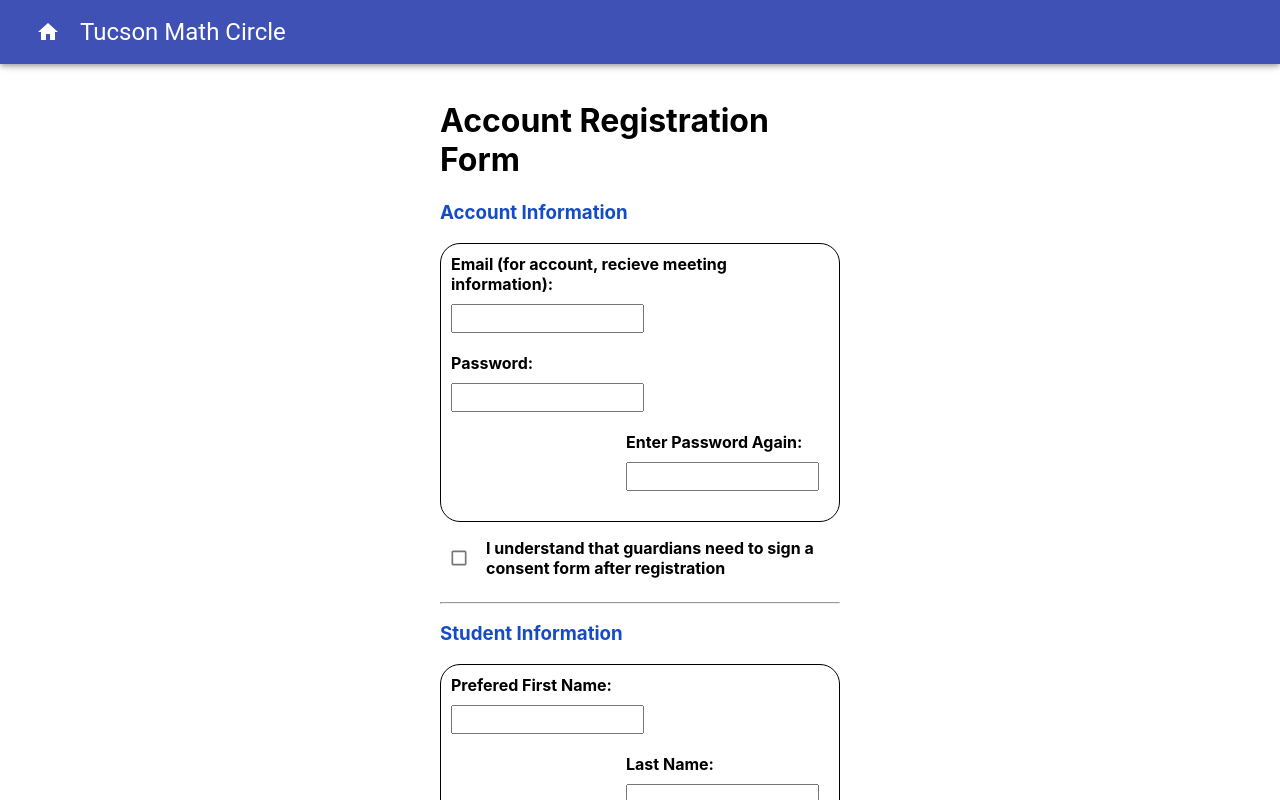
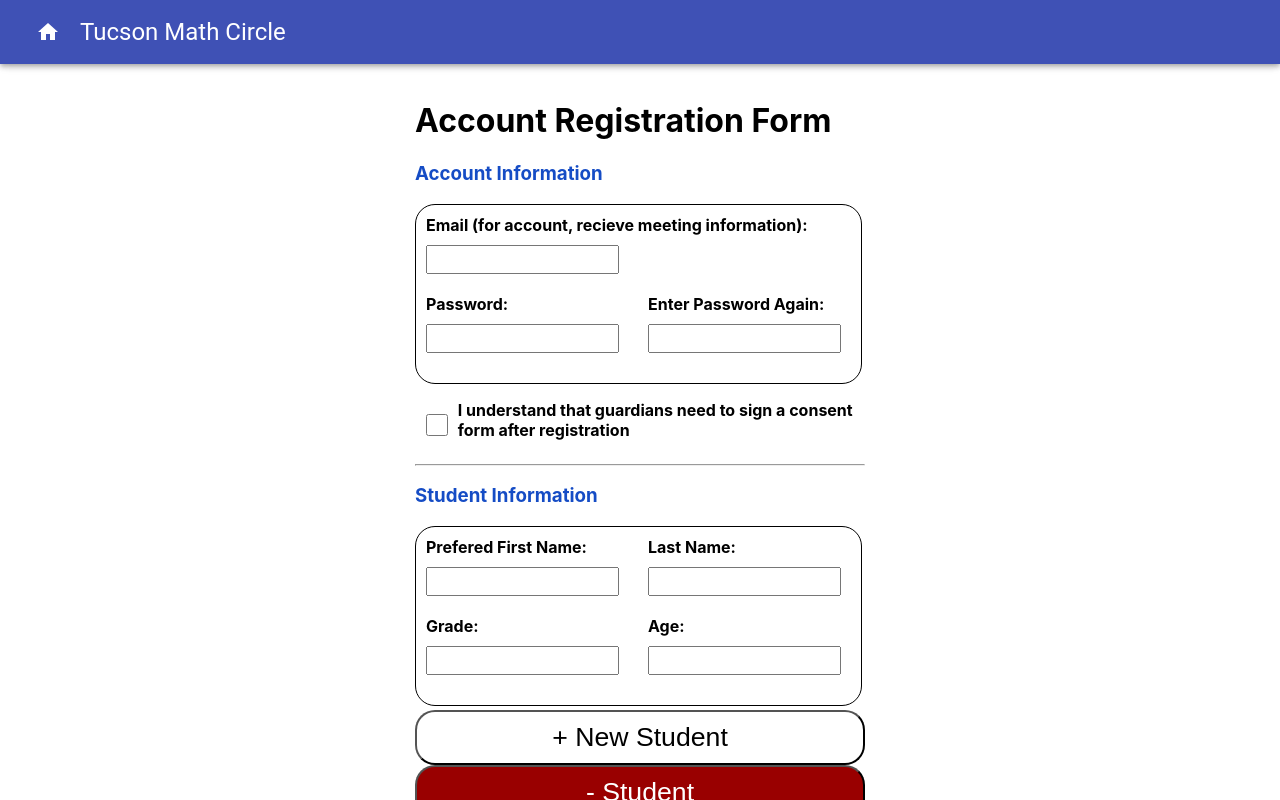
Before and after one commit to csc-536/tucson-math-circle-portal-, a React (Create React App) app in the folder frontend/: page /signup in a window 1280 px wide. Shown: the top 800 px of the page. Built offline with nearby package versions, Linux system fonts and the light colour scheme.

Commit message:
Spaced out reg form for other browsers

```diff
--- a/frontend/src/registration/checkBox.js
+++ b/frontend/src/registration/checkBox.js
@@ -4,26 +4,14 @@
  * Purpose: Provide a checkbox for the registration form regarding user
  *          consent
  */
-import TextField from "@material-ui/core/TextField";
-import Autocomplete from "@material-ui/lab/Autocomplete";
-import Checkbox from "@material-ui/core/Checkbox";
-import CheckBoxOutlineBlankIcon from "@material-ui/icons/CheckBoxOutlineBlank";
-import CheckBoxIcon from "@material-ui/icons/CheckBox";
 
-function CheckBox(props) {
-  const icon = <CheckBoxOutlineBlankIcon fontSize="small" />;
-  const checkedIcon = <CheckBoxIcon fontSize="small" />;
-
+function CheckBox({ handleCheckBoxChange }) {
   /*
    * Returns the checkbox and text
    */
   return (
     <div id="checkbox">
-      <Checkbox
-        icon={icon}
-        checkedIcon={checkedIcon}
-        style={{ marginRight: 8 }}
-      />
+      <input type="checkbox" id="myCheckBox" onClick={handleCheckBoxChange} />
       <p>
         I understand that guardians need to sign a consent form after
         registration
--- a/frontend/src/registration/registration.css
+++ b/frontend/src/registration/registration.css
@@ -6,7 +6,7 @@
  */
 #regForm {
   margin: 0 auto;
-  max-width: 400px;
+  max-width: 450px;
 }
 /* div {
     clear: both;
@@ -49,12 +49,16 @@
 }
 #mailOptDiv {
   margin: 0 auto;
-  width: 400px;
+  width: 450px;
   display: flex;
 }
 .mailRadio {
   margin: 20px;
   display: flex;
+}
+#myCheckBox {
+  margin-top: 30px;
+  width: 50px;
 }
 #addStudent,
 #addGuardian,
@@ -63,7 +67,7 @@
   font-size: 20pt;
   border-radius: 20px;
   background-color: white;
-  width: 400px;
+  width: 450px;
   padding: 10px;
   cursor: pointer;
 }
@@ -84,4 +88,5 @@ select {
   display: inline-block;
   padding: 10px;
   border-radius: 20px;
+  width: 425px;
 }
--- a/frontend/src/registration/registration.js
+++ b/frontend/src/registration/registration.js
@@ -45,6 +45,8 @@ function Registration({ update }) {
     guardians: [initialGuardian],
     section: ["junior_a", "junior_b", "senior"],
   });
+
+  const [checkBox, setCheckBox] = useState(false);
 
   const handleOnChange = (e, i, type) => {
     const { name, value } = e.target;
@@ -96,6 +98,12 @@ function Registration({ update }) {
     setForm({ ...form, section });
   };
 
+  const handleCheckBoxChange = (e) => {
+    const { checked } = e.target;
+    console.log(checked);
+    setCheckBox(checked);
+  };
+
   /*
    * 'studentList' is a list of all the students affiliated with the account.
    * 'guardianList' is a list of all the guardians affiliated with the account.
@@ -127,7 +135,7 @@ function Registration({ update }) {
    * 'buttonVal' is the text on the button for form submission.
    */
   let header = <RegHeader />;
-  let isUpdate = <CheckBox />;
+  let isUpdate = <CheckBox handleCheckBoxChange={handleCheckBoxChange} />;
   let buttonVal = "Register";
 
   /*
@@ -157,7 +165,14 @@ function Registration({ update }) {
 
   let errStr = "";
 
-  const checkFeilds = (email, password, repassword, students, guardians) => {
+  const checkFeilds = (
+    email,
+    password,
+    repassword,
+    students,
+    guardians,
+    checkBox
+  ) => {
     errStr = "";
     var mailformat = /^[a-zA-Z0-9.!#$%&'*+/=?^_`{|}~-]+@[a-zA-Z0-9-]+(?:\.[a-zA-Z0-9-]+)*$/;
     if (!email.match(mailformat)) {
@@ -168,6 +183,9 @@ function Registration({ update }) {
     }
     if (!update && repassword !== password) {
       errStr += "Passwords do not match\n";
+    }
+    if (!update && checkBox !== true) {
+      errStr += "Must check the box\n";
     }
     students.map((student, i) => {
       if (student.first_name === "") {
@@ -213,7 +231,14 @@ function Registration({ update }) {
     e.preventDefault();
 
     const { email, password, repassword, students, guardians } = form;
-    const str = checkFeilds(email, password, repassword, students, guardians);
+    const str = checkFeilds(
+      email,
+      password,
+      repassword,
+      students,
+      guardians,
+      checkBox
+    );
     if (str !== "") {
       alert(str);
       return;
```
Also changed, not shown: frontend/src/registration/mailOptInOptions.js (+0 -57 lines).
